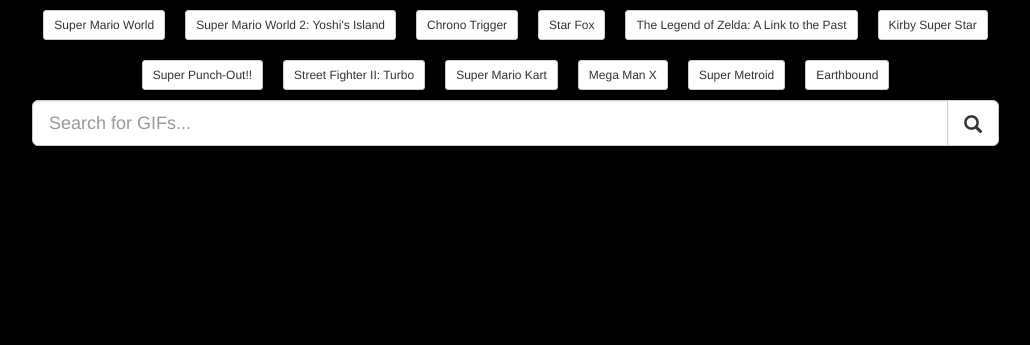
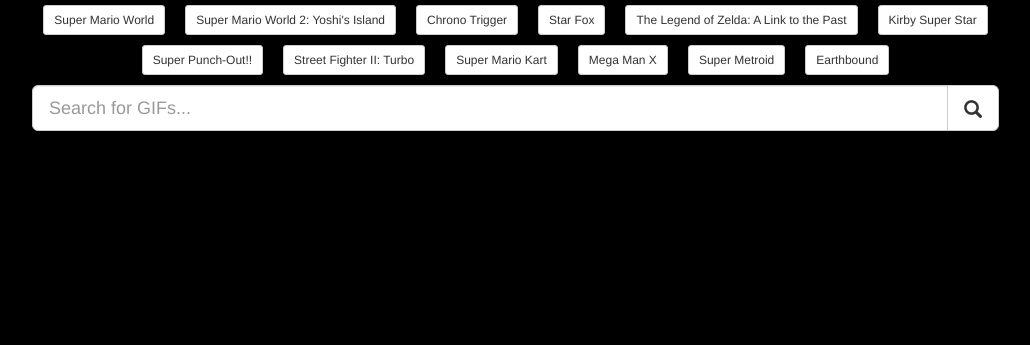
Before and after one commit to neurohacked/get-a-gif, a PHP site: page / in a window 1280 px wide. Shown: the part 82-427 px from the top of the page, without its empty margins (127-1157 px from the left). Run offline with PHP 8.4, Linux system fonts and the light colour scheme; some libraries are stand-ins or nearby versions.

Commit message:
button spacing adjustment

```diff
--- a/css/master.css
+++ b/css/master.css
@@ -33,7 +33,10 @@ body {
     height: 65px;
 }
 .btn-gif {
-    margin: 10px;
+    margin: 5px 10px;
+}
+.input-group {
+    margin-top: 5px;
 }
 #main {
     margin-top: 10px;
```
